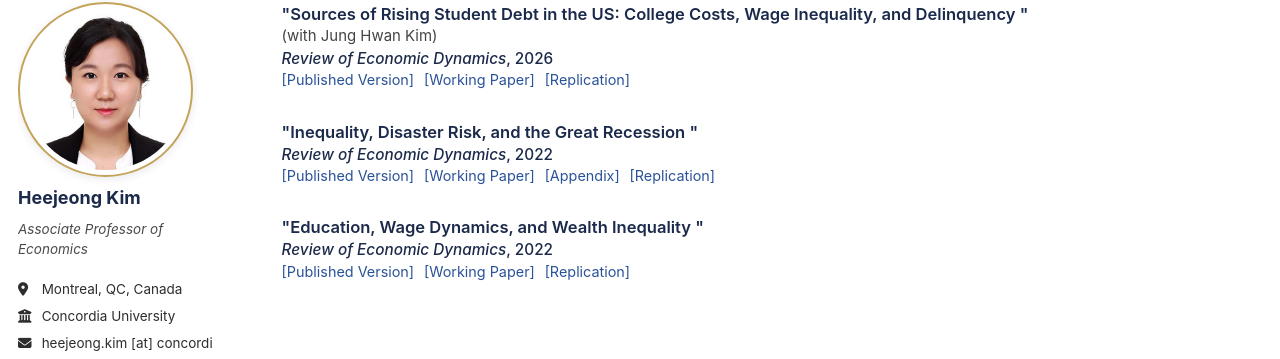
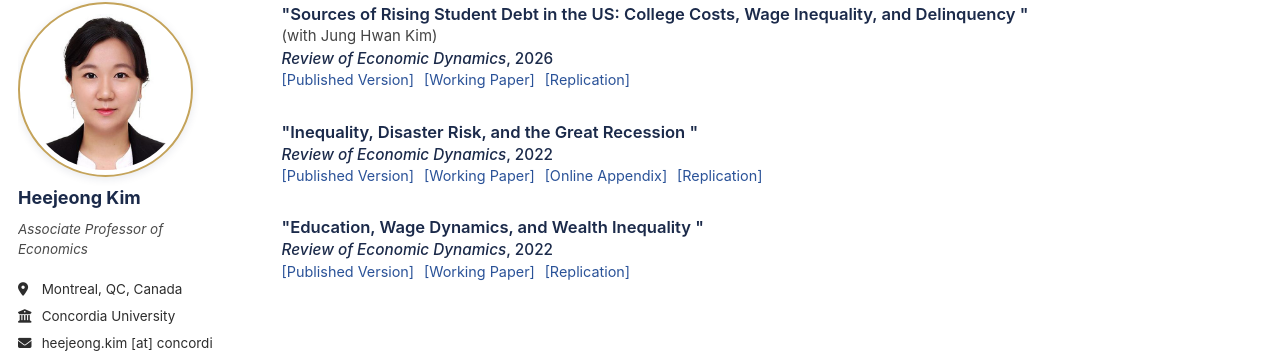
Before and after one commit to HeejeongKimEcon/HeejeongKimEcon.github.io, a Jekyll site: the page built from _pages/publications.html, in a window 1280 px wide. Shown: the part 99-458 px from the top of the page. Built offline with Jekyll 4.4.1, drawn with Linux system fonts in a browser that asks for light colours; some web fonts are replaced; a script bundle is joined from its source files by our own code; library files that are not in the unit come from our copies.

Commit message:
Rename Appendix to Online Appendix

```diff
--- a/_includes/pub-entry.html
+++ b/_includes/pub-entry.html
@@ -17,7 +17,7 @@
     {% else %}
       {% if post.paperurl %}<a href="{{ post.paperurl }}" target="_blank">[Working Paper]</a>{% elsif post.workingpaperurl %}<a href="{{ post.workingpaperurl }}" target="_blank">[Working Paper]</a>{% else %}<span class="pub-draft">Draft available upon request</span>{% endif %}
     {% endif %}
-    {% if post.appendixurl %}<a href="{{ post.appendixurl }}" target="_blank">[Appendix]</a>{% endif %}
+    {% if post.appendixurl %}<a href="{{ post.appendixurl }}" target="_blank">[Online Appendix]</a>{% endif %}
     {% if post.replicationurl %}<a href="{{ post.replicationurl }}" target="_blank">[Replication]</a>{% endif %}
   </div>
 </div>
```
